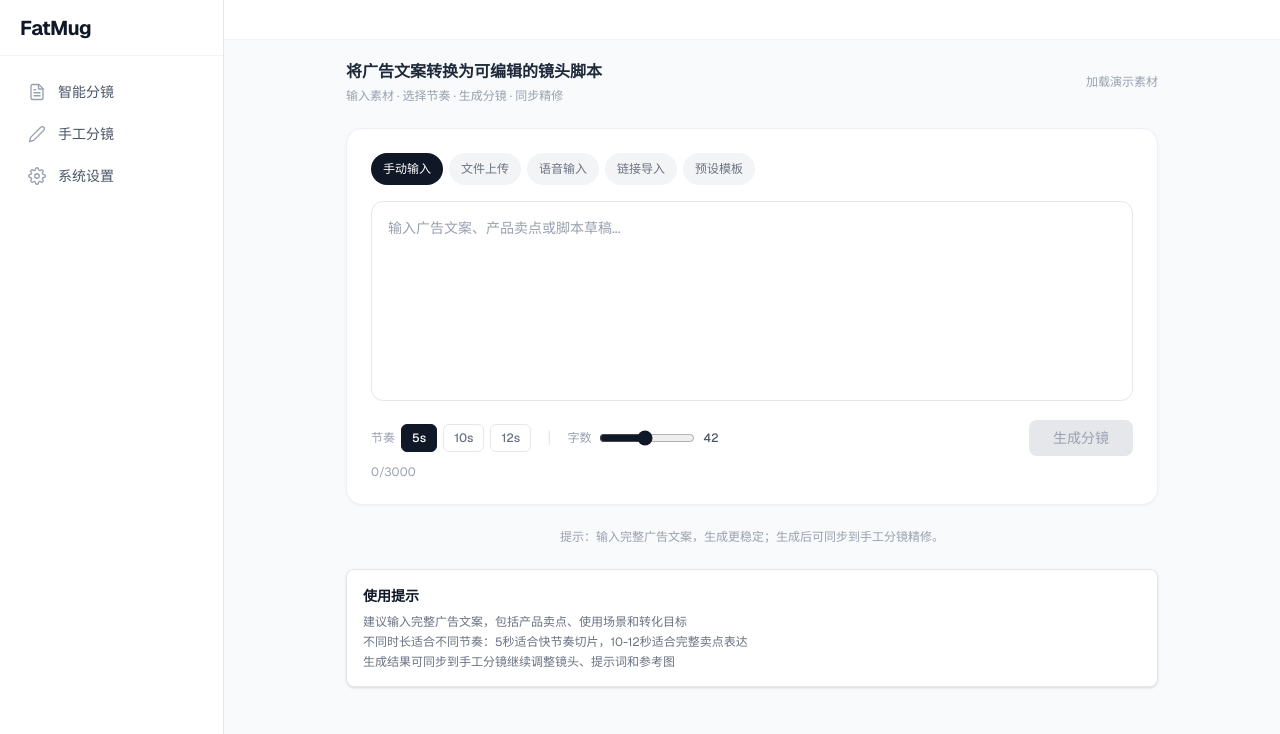
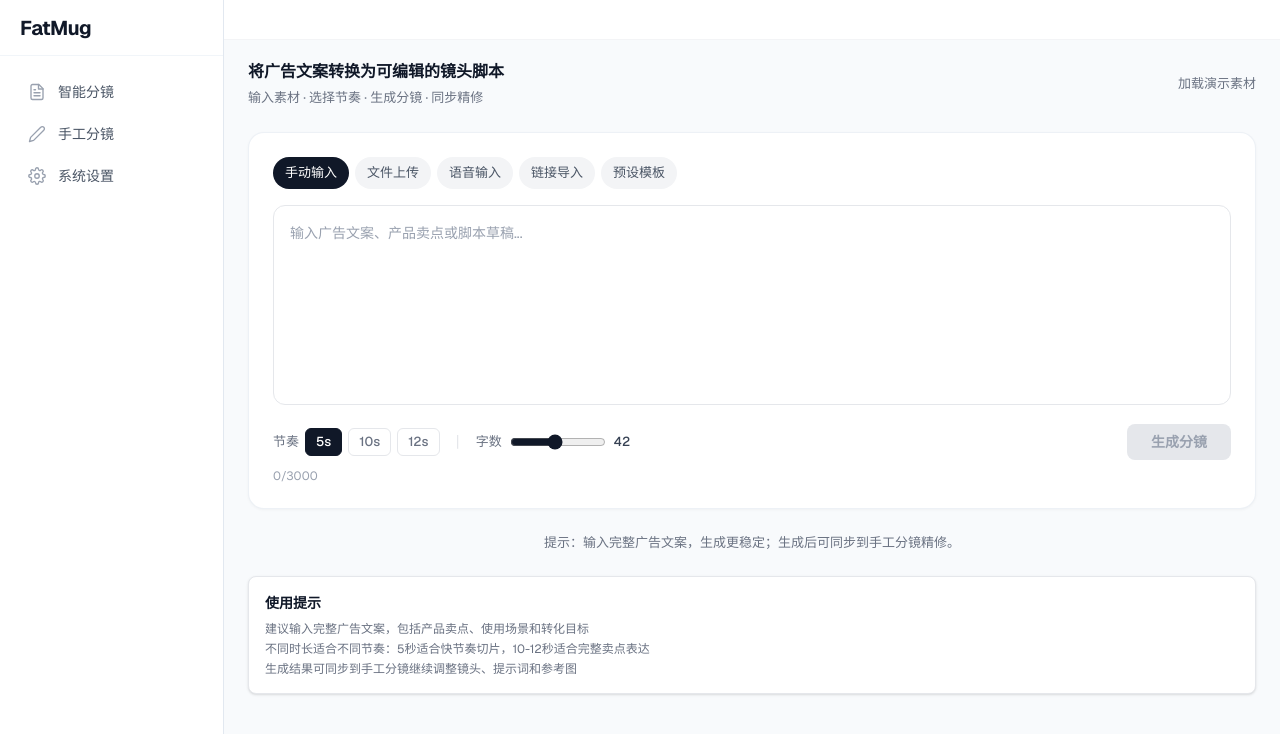
Before and after one commit to usago007/smart-storyboard, a Next.js app: page /smart-create in a window 1280 px wide. Shown: the top 734 px of the page. Built offline with nearby package versions, Linux system fonts and the light colour scheme.

Commit message:
refine: wider layout 1180-1280px + unified typography scale + center fix

```diff
--- a/src/app/(with-nav)/manual-create/page.tsx
+++ b/src/app/(with-nav)/manual-create/page.tsx
@@ -303,16 +303,16 @@ export default function ManualCreatePage() {
   const totalChars = session.scenes.reduce((sum, s) => sum + s.dialogue.length, 0);
 
   return (
-    <div className="space-y-4">
+    <div className="w-full max-w-[1280px] mx-auto space-y-4">
       <div className="flex items-start justify-between">
         <div>
-          <span className="text-sm font-semibold text-gray-900">
+          <span className="text-base font-semibold text-gray-900">
             手工创建分镜 · {session.scenes.length} 个
           </span>
-          <p className="text-xs text-gray-400 mt-0.5">用于校正 AI 初稿，精修镜头表达、首尾帧提示词和参考图。</p>
+          <p className="text-[13px] text-gray-500 mt-0.5">校正 AI 初稿，精修提示词与参考图。</p>
         </div>
         <div className="flex items-center gap-3 pt-0.5">
-          <span className="text-xs text-gray-400">{session.duration}秒 {totalChars}字</span>
+          <span className="text-[13px] text-gray-500">{session.duration}秒 {totalChars}字</span>
           <button
             type="button"
             onClick={handleLoadDemoSession}
@@ -416,8 +416,8 @@ export default function ManualCreatePage() {
                 onClick={() => setExpanded((prev) => { const next = new Set(prev); if (next.has(scene.id)) next.delete(scene.id); else next.add(scene.id); return next; })}
                 className="flex items-center gap-2"
               >
-                <span className="text-sm font-semibold text-gray-900">分镜{scene.id}（{scene.duration}秒）</span>
-                <span className="text-xs text-gray-400">· {scene.dialogue.length}字</span>
+                <span className="text-[15px] font-semibold text-gray-900">分镜{scene.id}（{scene.duration}秒）</span>
+                <span className="text-[13px] text-gray-500">· {scene.dialogue.length}字</span>
                 <span className={`text-[11px] font-medium px-2 py-0.5 rounded-full ${statusStyle[getSceneStatus(scene, lockedScenes)]}`}>
                   {statusLabel[getSceneStatus(scene, lockedScenes)]}
                 </span>
--- a/src/app/(with-nav)/settings/page.tsx
+++ b/src/app/(with-nav)/settings/page.tsx
@@ -130,11 +130,11 @@ export default function SettingsPage() {
   const { language } = useApp();
 
   return (
-    <div className="space-y-4">
-      <div className="bg-blue-50 border border-blue-100 rounded-[10px] px-4 py-3 text-xs text-blue-700 leading-relaxed">
+    <div className="w-full max-w-[1280px] mx-auto space-y-4">
+      <div className="bg-blue-50 border border-blue-100 rounded-[10px] px-4 py-3 text-[13px] text-blue-700 leading-relaxed">
         {language === 'zh'
-          ? '当前为前端 Demo 模式，生成链路使用 mock 数据展示；真实模型、数据库和存储服务可按配置接入。'
-          : 'Running in front-end demo mode. Generation pipeline uses mock data. Real models, databases, and storage services can be connected via configuration.'}
+          ? 'Demo 模式：生成链路使用 mock 数据，真实服务可按配置接入。'
+          : 'Demo mode: mock data pipeline. Real services can be configured.'}
       </div>
 
       <div className="grid grid-cols-4 gap-3">
--- a/src/app/(with-nav)/smart-create/page.tsx
+++ b/src/app/(with-nav)/smart-create/page.tsx
@@ -399,18 +399,18 @@ export default function SmartCreatePage() {
   }
 
   return (
-    <div className="space-y-6">
+    <div className="w-full max-w-[1180px] mx-auto space-y-6">
       <div className="flex items-center justify-between">
         <div>
-          <p className="text-base font-semibold text-gray-800">将广告文案转换为可编辑的镜头脚本</p>
-          <p className="text-xs text-gray-400 mt-1">
+          <p className="text-base font-semibold text-gray-900">将广告文案转换为可编辑的镜头脚本</p>
+          <p className="text-[13px] text-gray-500 mt-1">
             输入素材 · 选择节奏 · 生成分镜 · 同步精修
           </p>
         </div>
         <button
           type="button"
           onClick={handleLoadDemo}
-          className="text-xs text-gray-400 hover:text-gray-600 transition-colors whitespace-nowrap"
+          className="text-[13px] text-gray-500 hover:text-gray-700 transition-colors whitespace-nowrap"
         >
           加载演示素材
         </button>
@@ -429,10 +429,10 @@ export default function SmartCreatePage() {
               key={tab.id}
               type="button"
               onClick={() => setInputMethod(tab.id)}
-              className={`rounded-full h-8 px-3 text-xs transition-colors ${
+              className={`rounded-full h-8 px-3 text-[13px] transition-colors ${
                 inputMethod === tab.id
                   ? 'bg-gray-900 text-white'
-                  : 'bg-gray-100 text-gray-500 hover:bg-gray-200 hover:text-gray-700'
+                  : 'bg-gray-100 text-gray-600 hover:bg-gray-200 hover:text-gray-700'
               }`}
             >
               {tab.label}
@@ -446,12 +446,12 @@ export default function SmartCreatePage() {
               value={script}
               onChange={(e) => setScript(e.target.value.slice(0, 3000))}
               placeholder="输入广告文案、产品卖点或脚本草稿..."
-              className="w-full h-[200px] border border-gray-200 rounded-xl p-4 text-sm text-gray-900 placeholder:text-gray-400 resize-none focus:border-gray-400 focus:ring-0"
+              className="w-full h-[200px] border border-gray-200 rounded-xl p-4 text-sm text-gray-800 placeholder:text-gray-400 resize-none focus:border-gray-400 focus:ring-0 leading-relaxed"
             />
             <div className="flex items-center justify-between mt-3">
               <div className="flex items-center gap-4">
                 <div className="flex items-center gap-1.5">
-                  <span className="text-xs text-gray-400">节奏</span>
+                  <span className="text-[13px] text-gray-500">节奏</span>
                   {durationConfigs.map((config) => (
                     <button
                       key={config.seconds}
@@ -460,7 +460,7 @@ export default function SmartCreatePage() {
                         setSelectedDuration(config.seconds);
                         setWordCount(config.recommendedWords);
                       }}
-                      className={`h-7 px-2.5 rounded-md text-xs font-medium border transition-colors ${
+                      className={`h-7 px-2.5 rounded-md text-[13px] font-medium border transition-colors ${
                         selectedDuration === config.seconds
                           ? 'bg-gray-900 text-white border-gray-900'
                           : 'bg-white text-gray-500 border-gray-200 hover:border-gray-300'
@@ -472,7 +472,7 @@ export default function SmartCreatePage() {
                 </div>
                 <span className="text-gray-200">|</span>
                 <div className="flex items-center gap-2">
-                  <span className="text-xs text-gray-400">字数</span>
+                  <span className="text-[13px] text-gray-500">字数</span>
                   <input
                     type="range"
                     min={currentConfig.minWords}
@@ -481,14 +481,14 @@ export default function SmartCreatePage() {
                     onChange={(e) => setWordCount(Number(e.target.value))}
                     className="w-24 accent-gray-900"
                   />
-                  <span className="text-xs text-gray-600 font-medium w-6">{wordCount}</span>
+                  <span className="text-[13px] text-gray-700 font-medium w-6">{wordCount}</span>
                 </div>
               </div>
               <button
                 type="button"
                 onClick={handleGenerate}
                 disabled={loading || !isInputValid}
-                className={`h-9 px-6 rounded-lg text-sm font-medium transition-colors ${
+                className={`h-9 px-6 rounded-lg text-sm font-semibold transition-colors ${
                   loading || !isInputValid
                     ? 'bg-gray-200 text-gray-400 cursor-not-allowed'
                     : 'bg-gray-900 text-white hover:bg-gray-800 active:scale-[0.98]'
@@ -574,7 +574,7 @@ export default function SmartCreatePage() {
         </div>
       )}
 
-      <p className="text-xs text-gray-400 text-center">
+      <p className="text-[13px] text-gray-500 text-center">
         提示：输入完整广告文案，生成更稳定；生成后可同步到手工分镜精修。
       </p>
 
--- a/src/components/MainLayout.tsx
+++ b/src/components/MainLayout.tsx
@@ -116,7 +116,7 @@ export default function MainLayout({ children }: { children: React.ReactNode })
         </header>
 
         <main className="flex-1 overflow-auto">
-          <div className="max-w-[860px] mx-auto pt-5 px-6 pb-16">
+          <div className="mx-auto pt-5 px-6 pb-16">
             {children}
           </div>
         </main>
```
